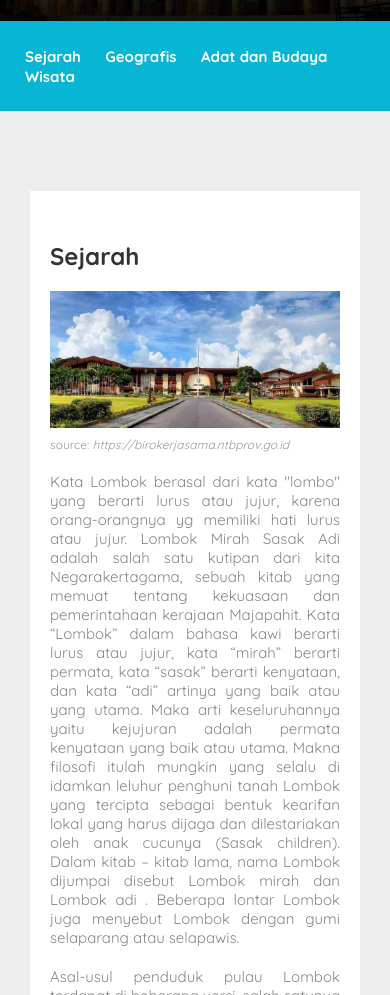
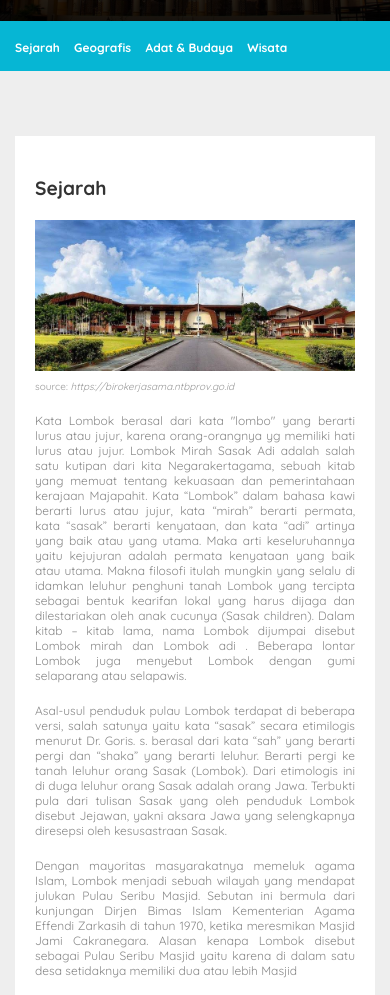
Before and after one commit to ekialfani/lombok-profile, a plain HTML site: page index.html in a window 390 px wide. Shown: the part 379-1374 px from the top of the page. Drawn offline with Linux system fonts and the light colour scheme.

Commit message:
fix: responsive breakpoints for mobile device

```diff
--- a/assets/css/style.css
+++ b/assets/css/style.css
@@ -143,9 +143,59 @@ footer {
 }
 
 /* responsive breakpoints */
+/*tablet*/
 @media screen and (max-width: 768px){
 	content , aside {
 		width: 100%;
 		padding: 0;
 	}
 }
+
+
+/*mobile*/
+@media screen and (max-width: 480px){
+    .jumbotron {
+        font-size: 18px;
+    }
+
+    h2 {
+        font-size: 1.2em;
+        margin-top: 20px;
+    }
+
+    h3 {
+        font-size: 1em;
+        margin-top: 20px;
+    }
+
+    main {
+        padding: 15px;
+    }
+
+    nav {
+        padding: 15px;
+    }
+
+    nav a {
+        font-size: 12px;
+        margin-right: 10px;
+    }
+
+    article p {
+        font-size: 12px;
+        margin-top: 10;
+    }
+
+    content figcaption,
+    content figcaption a {
+        font-size: 10px;
+    }
+
+    aside figcaption, table {
+        font-size: 13px;
+    }
+
+    footer {
+        font-size: 12px;
+    }
+}
--- a/index.html
+++ b/index.html
@@ -26,7 +26,7 @@
 				</li>
 
 				<li>
-					<a href="#adat">Adat dan Budaya</a>
+					<a href="#adat">Adat & Budaya</a>
 				</li>
 
 				<li>
```
